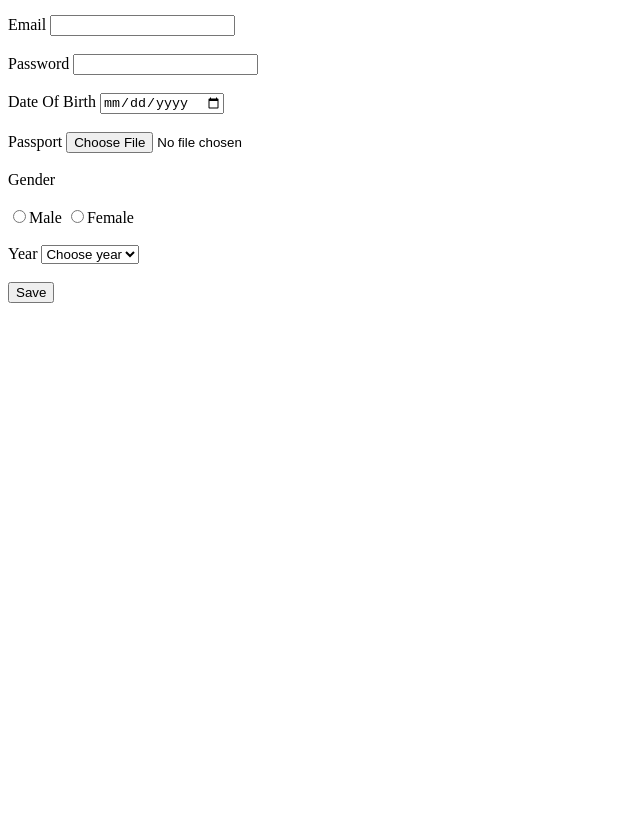
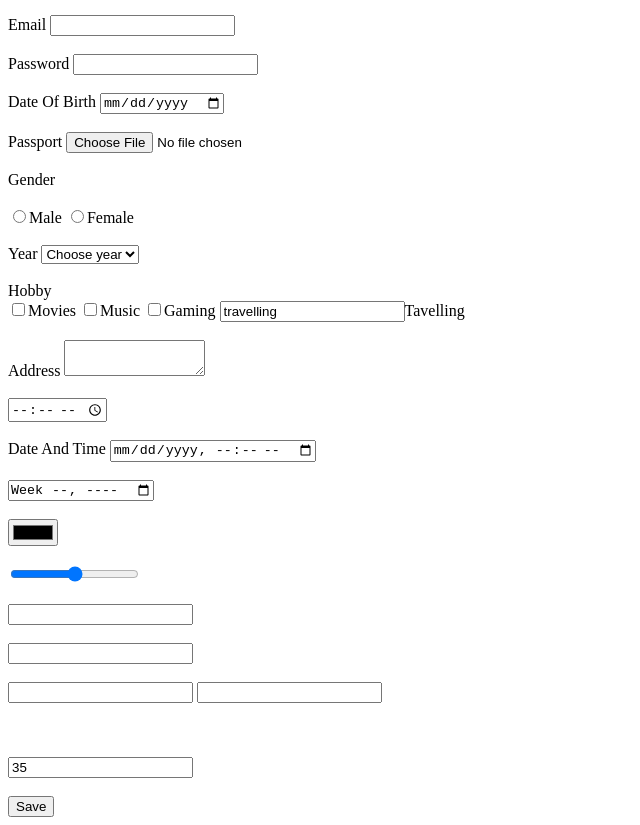
Before and after one commit to ayenandarnyein/ayenandarnyein.github.io, a plain HTML site: page HTML/form.html in a window 1280 px wide. Shown: the part 104-929 px from the top of the page, without its empty margins (0-640 px from the left). Before the commit the page ends 800 px from the top, so only its background shows below. Drawn offline with Linux system fonts and the light colour scheme.

Commit message:
login form

```diff
--- a/HTML/form.html
+++ b/HTML/form.html
@@ -44,7 +44,51 @@
         </select>
         <br><br>
 
-        <button type="submit">Save</button>
+    <label for="">Hobby</label>
+    <br>
+
+    <input type="checkbox" name="movies" id="movies" value="movies"><label for="movies">Movies</label>
+    <input type="checkbox" name="music" id="music" value="music"><label for="music">Music</label>
+    <input type="checkbox" name="gaming" id="gaming" value="gaming"><label for="gaming">Gaming</label>
+    <input type="travelling" name="travelling" id="travelling" value="travelling"><label for="travelling">Tavelling</label>
+    <br><br>
+
+    <label for="address">Address</label>
+    <textarea name="stu-address" id="address" cols="15" rows="2"></textarea>
+    <br><br>
+
+    <input type="time" name="" id="">
+    <br><br>
+
+    <label for="date and time">Date And Time</label>
+    <input type="datetime-local" name="" id="">
+    <br><br>
+
+
+    <input type="Week" name="" id="">
+    <br><br>
+
+    <input type="color" name="" id="">
+    <br><br>
+
+    <input type="range" min="18" max="50" name="" id="">
+    <br><br>
+
+    <input type="text" name="" id="">
+    <br><br>
+
+    <input type="number" name="placeholder" id="placeholder 09788388703">
+    <br><br>
+
+    <input type="text" name="" id="readonly">
+    <input type="text" name="" id="disable">
+    <br><br>
+    <br><br>
+    <input type="text" name="def-value" id="" value="35">
+    <br><br>
+
+    <button type="submit">Save</button>
+
 
     </form>
 
```
